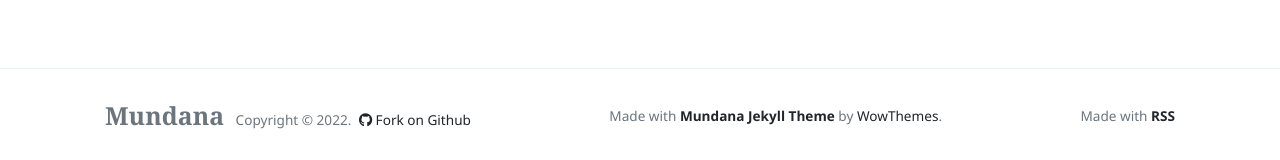
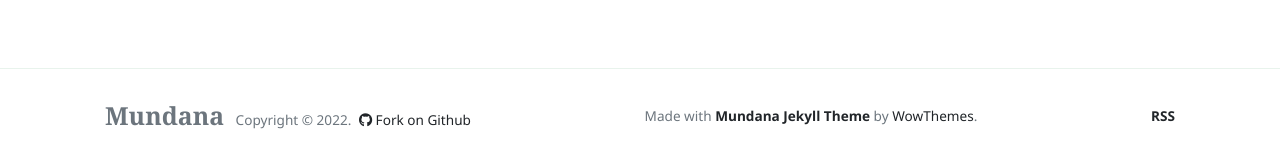
Before and after one commit to asiomchen/asiomchen.github.io, a Jekyll site: the page built from index.html, in a window 1280 px wide and 1309 px high. Shown: the part 1146-1306 px from the top of the window. Built offline with Jekyll 4.4.1, drawn with Linux system fonts in a browser that asks for light colours; nearby versions of some CDN libraries; the list of posts is cut into pages by our own code.

Commit message:
Update default.html

```diff
--- a/_layouts/default.html
+++ b/_layouts/default.html
@@ -88,7 +88,7 @@
                 Made with <a target="_blank" class="text-dark font-weight-bold" href="https://www.wowthemes.net/mundana-jekyll-theme/"> Mundana Jekyll Theme </a> by <a class="text-dark" target="_blank" href="https://www.wowthemes.net">WowThemes</a>.
             </div>
             <div>
-                Made with <a target="_blank" class="text-dark font-weight-bold" href="https://antonoherbacie/feed.xml"> RSS </a>
+                <a target="_blank" class="text-dark font-weight-bold" href="https://antonoherbacie/feed.xml"> RSS </a>
             </div>
         </div>
         </div>
```
